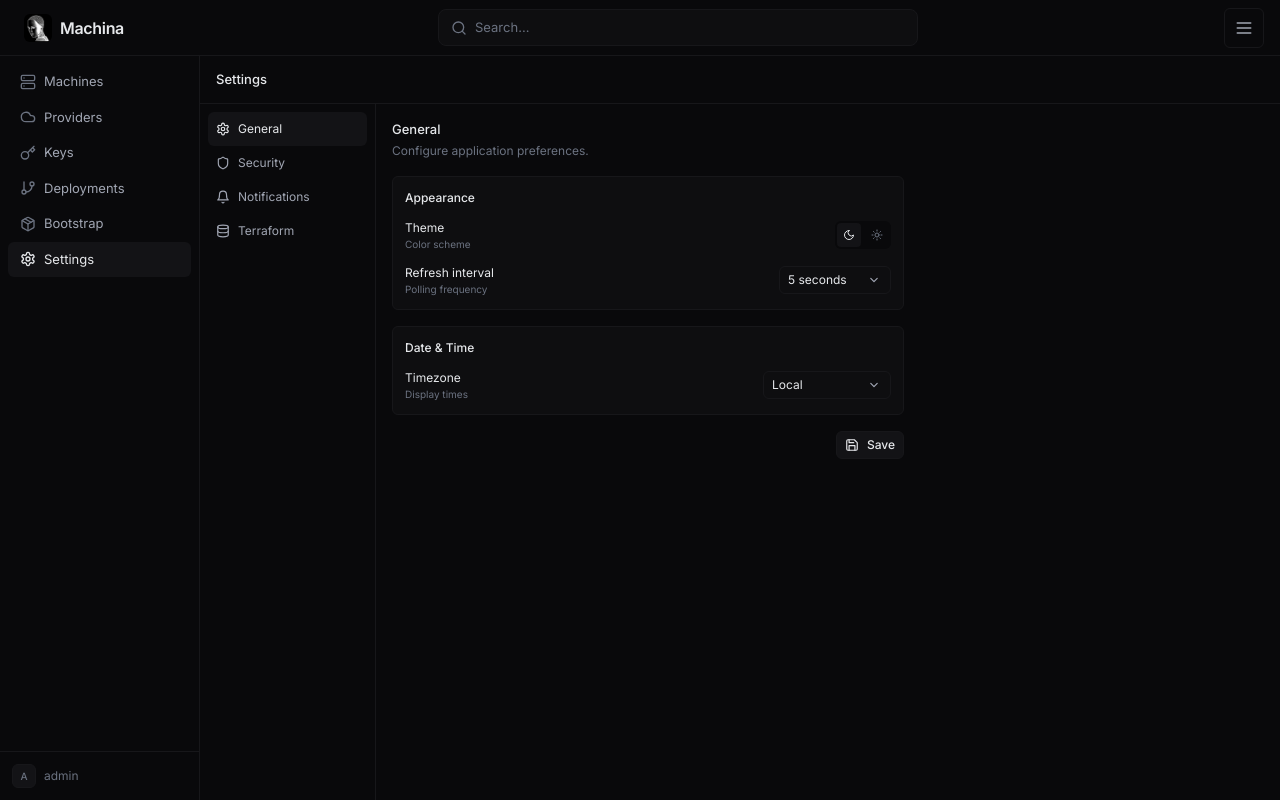
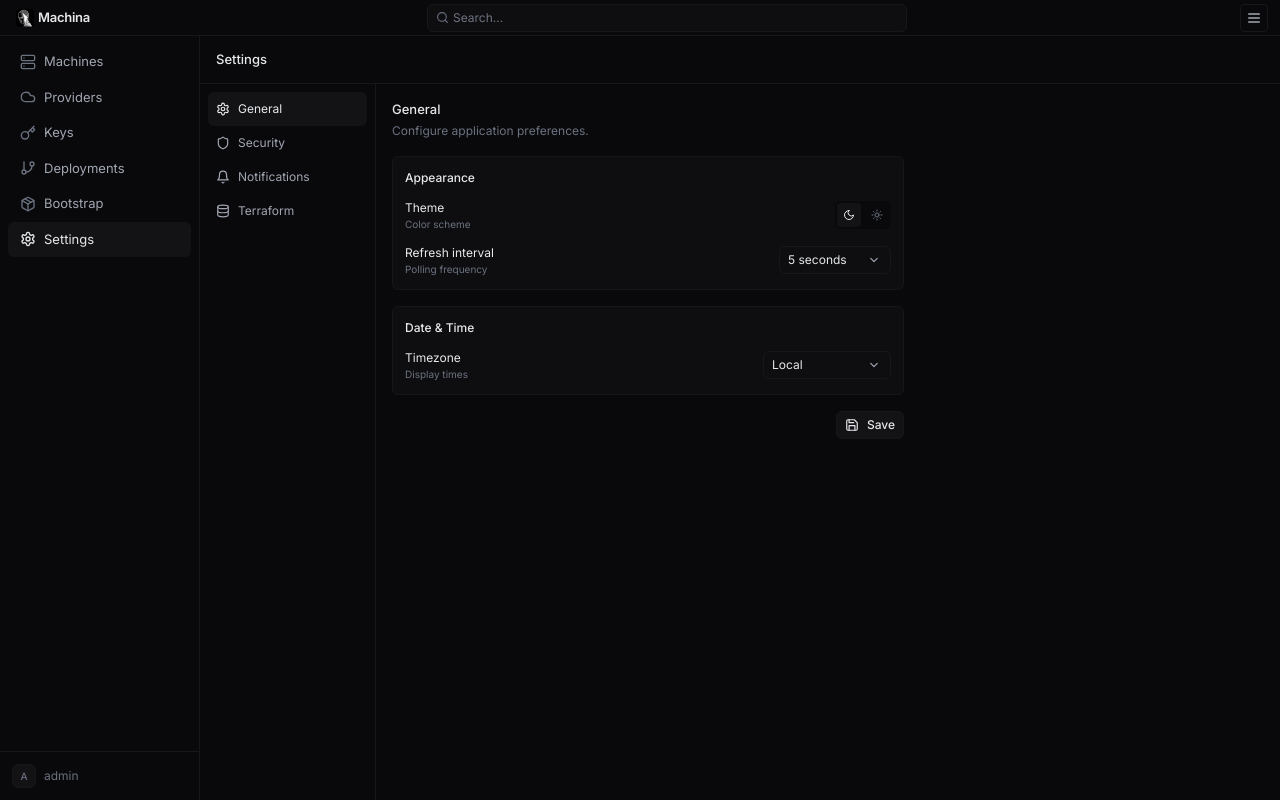
Before and after one commit to cypher-agi/machine, a React (Vite) app in the folder client/: page /settings in a window 1280 px wide. Built offline with nearby package versions, Linux system fonts and the light colour scheme.

Commit message:
style: make top bar more compact (36px height)
- Reduce height from 56px to 36px
- Smaller logo icon (18px) and text
- Tighter search box padding
- Smaller menu button (28px)
- Reduced icon sizes throughout

```diff
--- a/client/src/app/layouts/TopBar.module.css
+++ b/client/src/app/layouts/TopBar.module.css
@@ -1,13 +1,13 @@
 /* TopBar styles */
 .topBar {
-  height: 56px;
+  height: 36px;
   background-color: var(--color-bg);
   border-bottom: 1px solid var(--color-border);
   display: flex;
   align-items: center;
   justify-content: space-between;
-  padding: 0 var(--space-4);
-  gap: var(--space-4);
+  padding: 0 var(--space-3);
+  gap: var(--space-3);
   position: sticky;
   top: 0;
   z-index: 100;
@@ -17,10 +17,10 @@
 .logo {
   display: flex;
   align-items: center;
-  gap: var(--space-2);
+  gap: var(--space-1);
   cursor: pointer;
-  padding: var(--space-1) var(--space-2);
-  border-radius: var(--radius-md);
+  padding: 2px var(--space-1);
+  border-radius: var(--radius-sm);
   transition: background-color var(--transition-fast);
 }
 
@@ -29,15 +29,15 @@
 }
 
 .logoIcon {
-  width: 28px;
-  height: 28px;
-  border-radius: var(--radius-md);
+  width: 18px;
+  height: 18px;
+  border-radius: var(--radius-sm);
   object-fit: contain;
 }
 
 .logoText {
   font-weight: var(--font-semibold);
-  font-size: var(--text-lg);
+  font-size: var(--text-sm);
   color: var(--color-text-primary);
   letter-spacing: -0.02em;
 }
@@ -52,11 +52,11 @@
 .searchBox {
   display: flex;
   align-items: center;
-  gap: var(--space-2);
+  gap: var(--space-1);
   background-color: var(--color-surface);
   border: 1px solid var(--color-border);
-  border-radius: var(--radius-lg);
-  padding: var(--space-2) var(--space-3);
+  border-radius: var(--radius-md);
+  padding: 4px var(--space-2);
   transition: all var(--transition-fast);
 }
 
@@ -81,7 +81,7 @@
   border: none;
   outline: none;
   color: var(--color-text-primary);
-  font-size: var(--text-sm);
+  font-size: var(--text-xs);
   font-family: var(--font-sans);
 }
 
@@ -124,13 +124,13 @@
 .searchResult {
   display: flex;
   align-items: center;
-  gap: var(--space-3);
+  gap: var(--space-2);
   width: 100%;
-  padding: var(--space-3) var(--space-4);
+  padding: var(--space-2) var(--space-3);
   background: none;
   border: none;
   color: var(--color-text-secondary);
-  font-size: var(--text-sm);
+  font-size: var(--text-xs);
   cursor: pointer;
   transition: all var(--transition-fast);
   text-align: left;
@@ -154,11 +154,11 @@
   display: flex;
   align-items: center;
   justify-content: center;
-  width: 40px;
-  height: 40px;
+  width: 28px;
+  height: 28px;
   background: none;
   border: 1px solid var(--color-border);
-  border-radius: var(--radius-md);
+  border-radius: var(--radius-sm);
   color: var(--color-text-secondary);
   cursor: pointer;
   transition: all var(--transition-fast);
--- a/client/src/app/layouts/TopBar.tsx
+++ b/client/src/app/layouts/TopBar.tsx
@@ -67,7 +67,7 @@ export function TopBar() {
       {/* Search */}
       <div className={styles.searchContainer} ref={searchRef}>
         <div className={clsx(styles.searchBox, searchFocused && styles.searchBoxFocused)}>
-          <Search size={16} className={styles.searchIcon} />
+          <Search size={13} className={styles.searchIcon} />
           <input
             type="text"
             placeholder="Search..."
@@ -81,7 +81,7 @@ export function TopBar() {
               className={styles.clearButton}
               onClick={() => setSearchQuery('')}
             >
-              <X size={14} />
+              <X size={12} />
             </button>
           )}
         </div>
@@ -95,7 +95,7 @@ export function TopBar() {
                 className={styles.searchResult}
                 onClick={() => handleResultClick(result)}
               >
-                <result.icon size={16} className={styles.resultIcon} />
+                <result.icon size={14} className={styles.resultIcon} />
                 <span>{result.label}</span>
               </button>
             ))}
@@ -109,7 +109,7 @@ export function TopBar() {
         onClick={() => setRightMenuOpen(!rightMenuOpen)}
         aria-label="Toggle menu"
       >
-        {rightMenuOpen ? <X size={20} /> : <Menu size={20} />}
+        {rightMenuOpen ? <X size={16} /> : <Menu size={16} />}
       </button>
     </header>
   );
```
